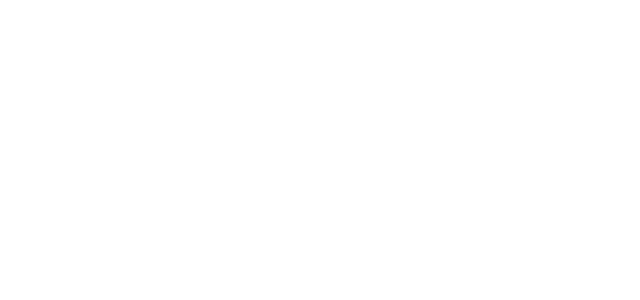
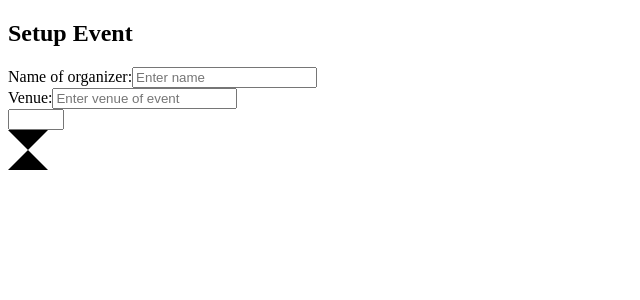
Before and after one commit to Andrew781123/scheduling-quick, a React (Create React App) app in the folder frontend/: page / in a window 1280 px wide. Shown: the top 300 px of the page, without its empty margins (0-640 px from the left). Built offline with nearby package versions, Linux system fonts and the light colour scheme.

Commit message:
setup setupForm reducer

```diff
--- a/frontend/package.json
+++ b/frontend/package.json
@@ -12,7 +12,7 @@
     "@types/react-dom": "^16.9.0",
     "react": "^16.14.0",
     "react-dom": "^16.14.0",
-    "react-scripts": "3.4.3",
+    "react-scripts": "^3.4.4",
     "typescript": "~3.7.2"
   },
   "scripts": {
--- a/frontend/src/App.tsx
+++ b/frontend/src/App.tsx
@@ -1,11 +1,12 @@
-import React from 'react';
+import React from "react";
+import { SetupForm } from "./pages/setup-form/SetupForm";
 
 const App: React.FC = () => {
   return (
-    <div className="App">
-
+    <div className='App'>
+      <SetupForm />
     </div>
   );
-}
+};
 
 export default App;
--- /dev/null
+++ b/frontend/src/components/shared/Header.tsx
@@ -0,0 +1,11 @@
+import React from "react";
+
+interface HeaderProps {
+  title: string;
+}
+
+export const Header: React.FC<HeaderProps> = props => {
+  const { title } = props;
+
+  return <h2>{title}</h2>;
+};
--- /dev/null
+++ b/frontend/src/components/shared/UserInput.tsx
@@ -0,0 +1,29 @@
+import React, { useState } from "react";
+
+interface UserInputProps {
+  label: string;
+  placeholder?: string;
+}
+
+export const UserInput: React.FC<UserInputProps> = props => {
+  const { label, placeholder } = props;
+
+  const [input, setInput] = useState("");
+
+  const handleUserInput = (e: React.ChangeEvent<HTMLInputElement>) => {
+    setInput(e.target.value);
+  };
+
+  return (
+    <div>
+      <label htmlFor='textInput'>{label + ":"}</label>
+      <input
+        type='text'
+        name='textInput'
+        value={input}
+        placeholder={placeholder}
+        onChange={handleUserInput}
+      />
+    </div>
+  );
+};
--- /dev/null
+++ b/frontend/src/components/shared/time-picker/DateAndTimeInput.tsx
@@ -0,0 +1,44 @@
+import React, { useState } from "react";
+import { TimePicker } from "./TimePicker";
+
+interface DateAndTimeInputProps {
+  selectDate: (date: string) => void;
+}
+
+interface IDateAndTime {
+  date: string;
+  startTime: string;
+  endTime: string;
+}
+
+const initialDateAndTime: IDateAndTime = {
+  date: "",
+  startTime: "",
+  endTime: ""
+};
+
+export const DateAndTimeInput: React.FC<DateAndTimeInputProps> = props => {
+  const { selectDate } = props;
+
+  const [dateAndTime, setDateAndTime] = useState(initialDateAndTime);
+
+  const handleDateSelect = (e: React.ChangeEvent<HTMLInputElement>) => {
+    const selectedDate = e.target.value;
+
+    setDateAndTime(dateAndTime => {
+      return {
+        ...dateAndTime,
+        date: selectedDate
+      };
+    });
+
+    selectDate(selectedDate);
+  };
+
+  return (
+    <>
+      <input type='number' min='1' max='31' onChange={handleDateSelect} />
+      <TimePicker />
+    </>
+  );
+};
--- /dev/null
+++ b/frontend/src/components/shared/time-picker/DownArrow.tsx
@@ -0,0 +1,8 @@
+import React from "react";
+import "./TimePicker.css";
+
+interface DownArrowProps {}
+
+export const DownArrow: React.FC<DownArrowProps> = props => {
+  return <div className='arrow down-arrow'></div>;
+};
--- /dev/null
+++ b/frontend/src/components/shared/time-picker/TimePicker.css
@@ -0,0 +1,18 @@
+:root {
+  --arrow-color: black;
+}
+
+.arrow {
+  width: 0;
+  height: 0;
+  border-left: 20px solid transparent;
+  border-right: 20px solid transparent;
+}
+
+.down-arrow {
+  border-top: 20px solid var(--arrow-color);
+}
+
+.up-arrow {
+  border-bottom: 20px solid var(--arrow-color);
+}
--- /dev/null
+++ b/frontend/src/components/shared/time-picker/TimePicker.tsx
@@ -0,0 +1,14 @@
+import React from "react";
+import { DownArrow } from "./DownArrow";
+import { UpArrow } from "./UpArrow";
+
+interface TimePickerProps {}
+
+export const TimePicker: React.FC<TimePickerProps> = props => {
+  return (
+    <div>
+      <DownArrow />
+      <UpArrow />
+    </div>
+  );
+};
--- /dev/null
+++ b/frontend/src/components/shared/time-picker/UpArrow.tsx
@@ -0,0 +1,7 @@
+import React from "react";
+
+interface UpArrowProps {}
+
+export const UpArrow: React.FC<UpArrowProps> = props => {
+  return <div className='arrow up-arrow'></div>;
+};
--- /dev/null
+++ b/frontend/src/pages/setup-form/SetupForm.tsx
@@ -0,0 +1,35 @@
+import React, { useReducer } from "react";
+import { Header } from "../../components/shared/Header";
+import { DateAndTimeInput } from "../../components/shared/time-picker/DateAndTimeInput";
+import { TimePicker } from "../../components/shared/time-picker/TimePicker";
+import { UserInput } from "../../components/shared/UserInput";
+import setupInfoReducer from "./setupInfoReducer";
+
+interface SetupFormProps {}
+
+export interface IsetupInfo {
+  organizerName: string;
+  period: Map<string, [string, string]>;
+}
+
+const initialSetupInfo: IsetupInfo = {
+  organizerName: "",
+  period: new Map()
+};
+
+export const SetupForm: React.FC<SetupFormProps> = props => {
+  const [setupInfo, dispatch] = useReducer(setupInfoReducer, initialSetupInfo);
+
+  const selectDate = (date: string) => {
+    dispatch({ type: "SELECT_DATE", date });
+  };
+
+  return (
+    <div>
+      <Header title='Setup Event' />
+      <UserInput label='Name of organizer' placeholder='Enter name' />
+      <UserInput label='Venue' placeholder='Enter venue of event' />
+      <DateAndTimeInput selectDate={selectDate} />
+    </div>
+  );
+};
--- /dev/null
+++ b/frontend/src/pages/setup-form/setupInfoReducer.tsx
@@ -0,0 +1,19 @@
+import { IsetupInfo } from "./SetupForm";
+
+type setupInfoActions = { type: "SELECT_DATE"; date: string };
+
+const setupInfoReducer = (state: IsetupInfo, action: setupInfoActions) => {
+  switch (action.type) {
+    case "SELECT_DATE": {
+      return {
+        ...state,
+        period: state.period.set(action.date, ["", ""])
+      };
+    }
+
+    default:
+      return state;
+  }
+};
+
+export default setupInfoReducer;
```
Also changed, not shown: frontend/src/components/shared/time-picker/TimeValue.tsx (added, +7 -0 lines), 1 other file (tests, documents, lock files or other folders).
